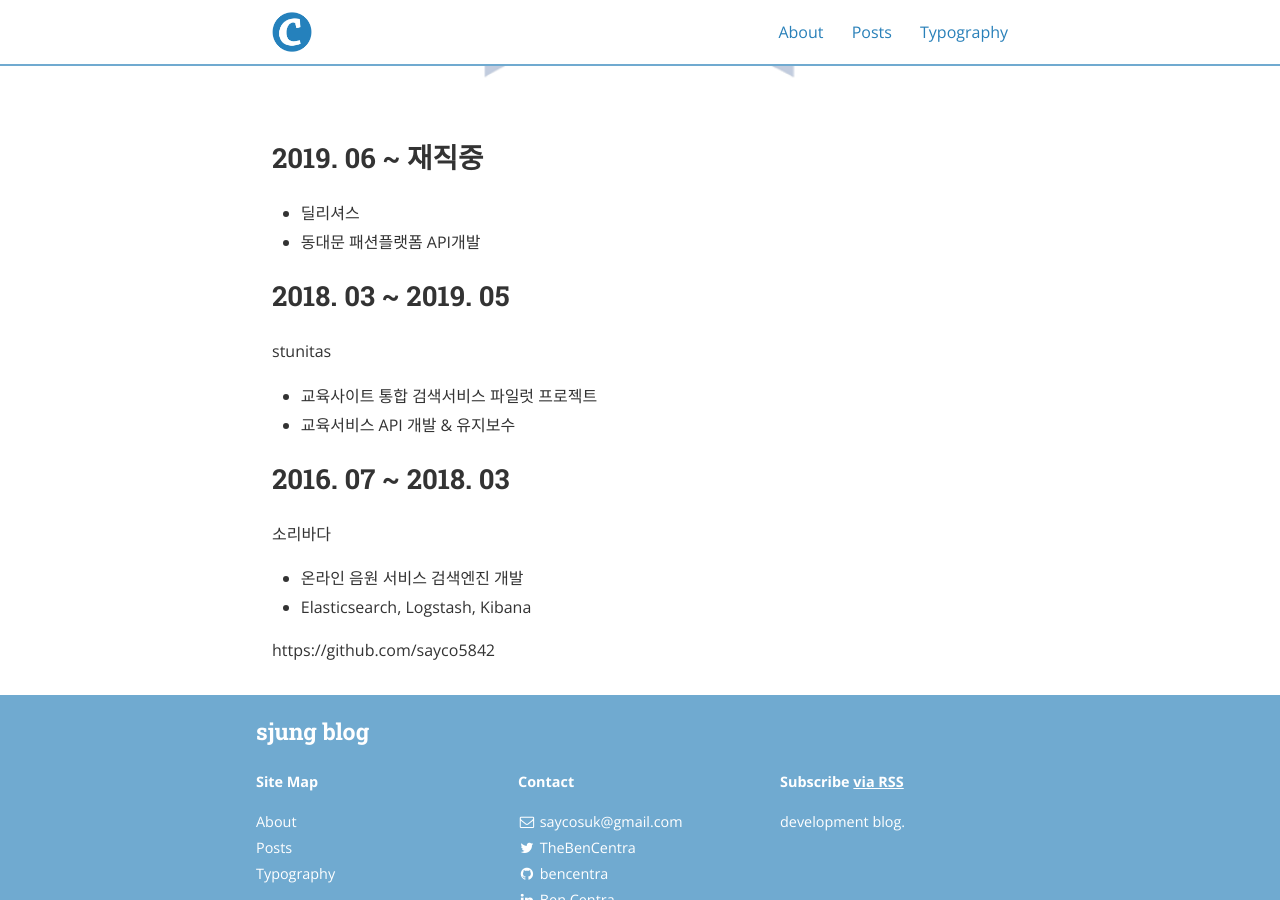
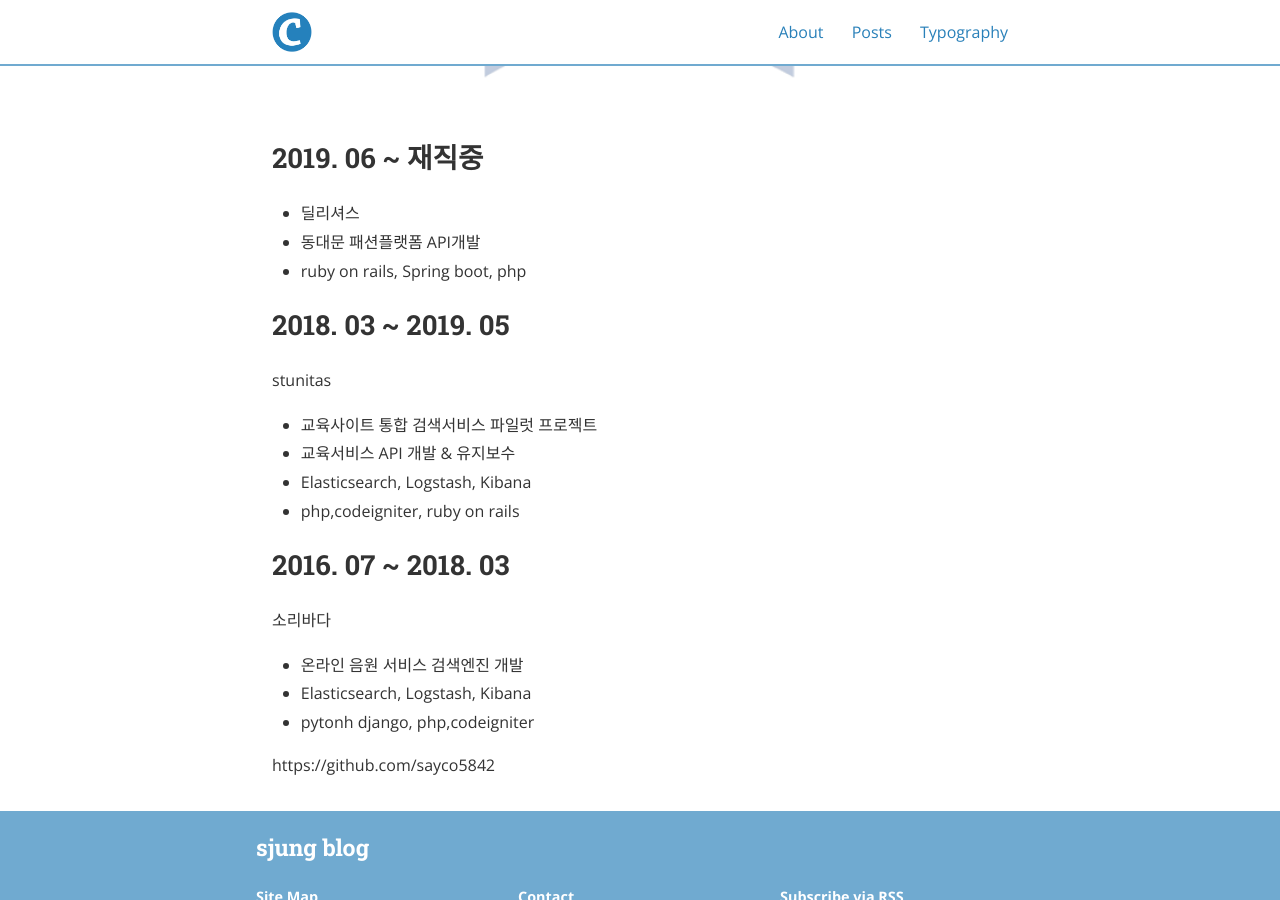
Before and after one commit to sayco5842/sayco5842.github.io, a Jekyll site: the page built from about.md, in a window 1280 px wide and 900 px high, scrolled down 438 px. Built offline with Jekyll 4.4.1, drawn with Linux system fonts in a browser that asks for light colours; nearby versions of some CDN libraries.

Commit message:
Update about.md

```diff
--- a/about.md
+++ b/about.md
@@ -11,16 +11,19 @@ main_nav: true
 ## 2019. 06 ~ 재직중
 * 딜리셔스
 * 동대문 패션플랫폼 API개발
+* ruby on rails, Spring boot, php
 
 ## 2018. 03 ~ 2019. 05
 stunitas
 * 교육사이트 통합 검색서비스 파일럿 프로젝트
 * 교육서비스 API 개발 & 유지보수
-
+* Elasticsearch, Logstash, Kibana
+* php,codeigniter, ruby on rails
 
 ## 2016. 07 ~ 2018. 03
 소리바다
 * 온라인 음원 서비스 검색엔진 개발
 * Elasticsearch, Logstash, Kibana
+* pytonh django, php,codeigniter
 
 https://github.com/sayco5842
```
